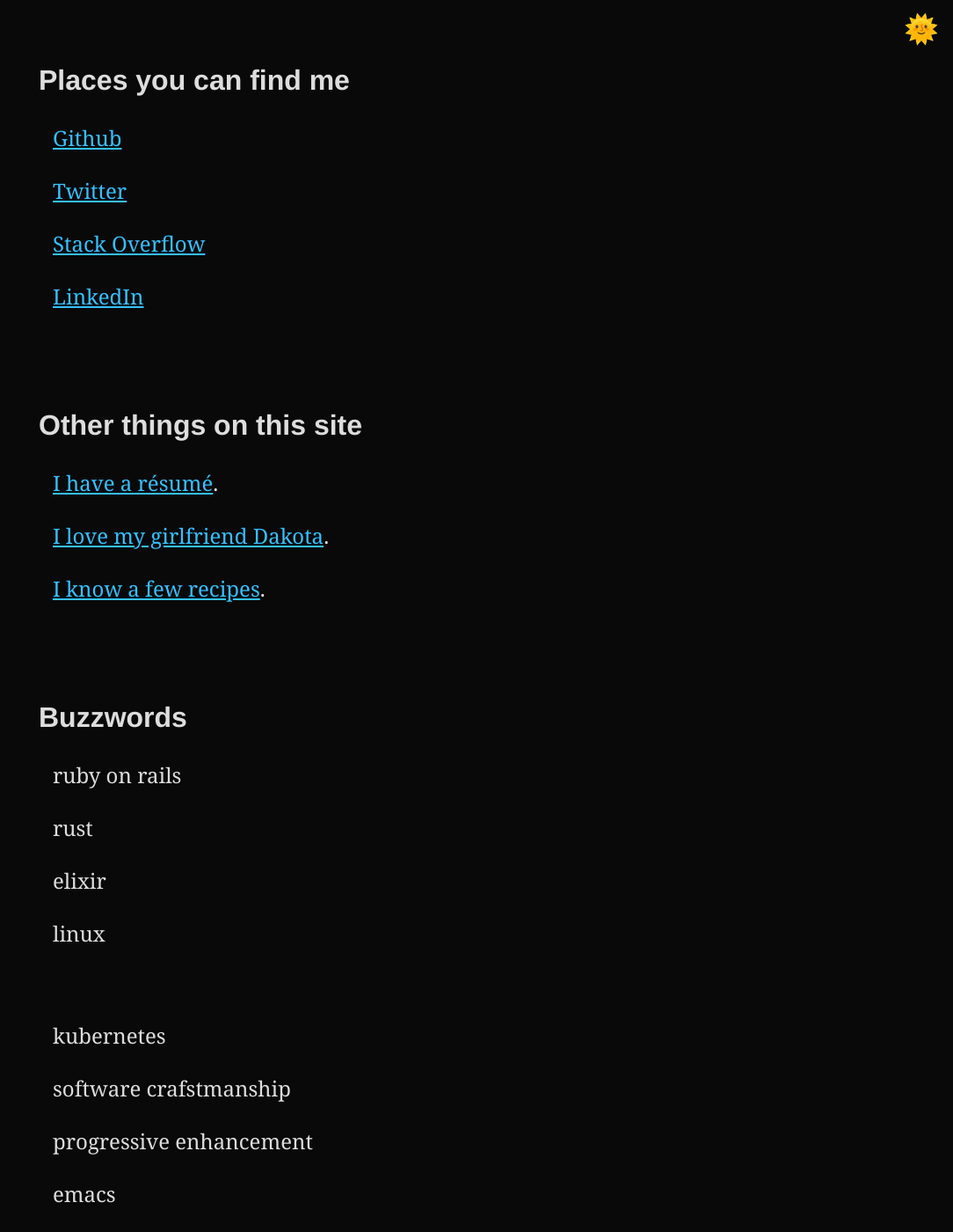
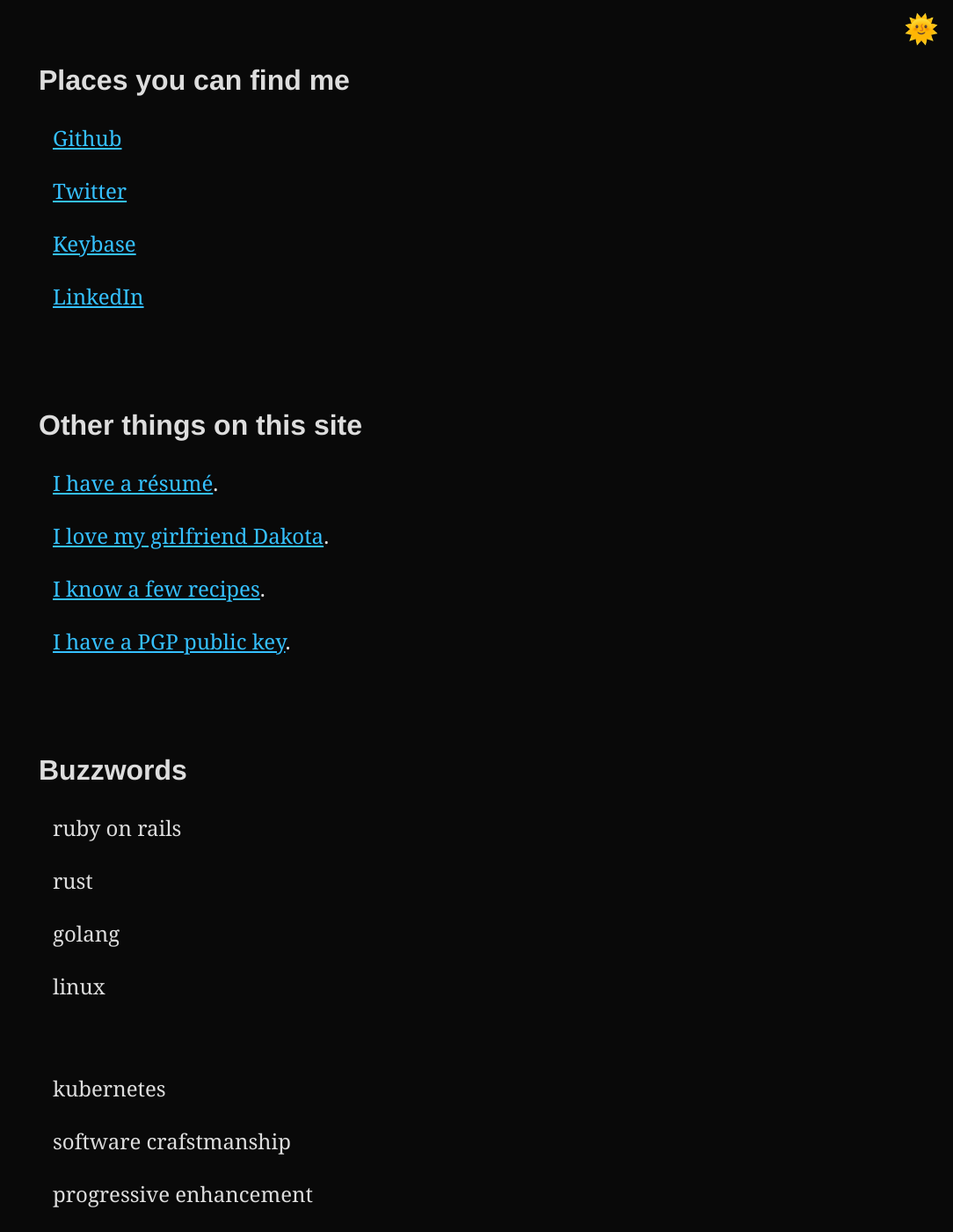
Before and after one commit to shreve/shreve.io, a Jekyll site: the page built from index.html, in a window 1280 px wide and 1400 px high, scrolled down 1566 px. Shown: the whole window at 88% size, without its empty margins (196-1280 px from the left). Built offline with Jekyll 4.4.1, drawn with Linux system fonts in a browser that asks for light colours; some web fonts are replaced; comment, search, counter and statistics services are not loaded.

Commit message:
Add some links

```diff
--- a/index.html
+++ b/index.html
@@ -55,7 +55,7 @@ description: I'm a student at UMich, a lead developer at Wellopp, and someone lo
       <ul>
         <li><a href="https://github.com/shreve">Github</a></li>
         <li><a href="https://twitter.com/_shreve">Twitter</a></li>
-        <li><a href="http://stackoverflow.com/users/1893290/jacob-evan-shreve">Stack Overflow</a></li>
+        <li><a href="https://keybase.io/shreve">Keybase</a></li>
         <li><a href="http://www.linkedin.com/in/jacobevanshreve">LinkedIn</a></li>
       </ul>
     </div>
@@ -65,6 +65,7 @@ description: I'm a student at UMich, a lead developer at Wellopp, and someone lo
         <li><a href="/resume/resume.pdf">I have a r&eacute;sum‌&eacute;</a>.</li>
         <li><a href="http://i.❤.dakota.jacobevanshreve.me">I love my girlfriend Dakota</a>.</li>
         <li><a href="/recipes/">I know a few recipes</a>.</li>
+        <li><a href="/key.asc">I have a PGP public key</a>.</li>
       </ul>
     </div>
   </section>
@@ -75,7 +76,7 @@ description: I'm a student at UMich, a lead developer at Wellopp, and someone lo
       <ul>
         <li>ruby on rails</li>
         <li>rust</li>
-        <li>elixir</li>
+        <li>golang</li>
         <li>linux</li>
       </ul>
     </div>
```
